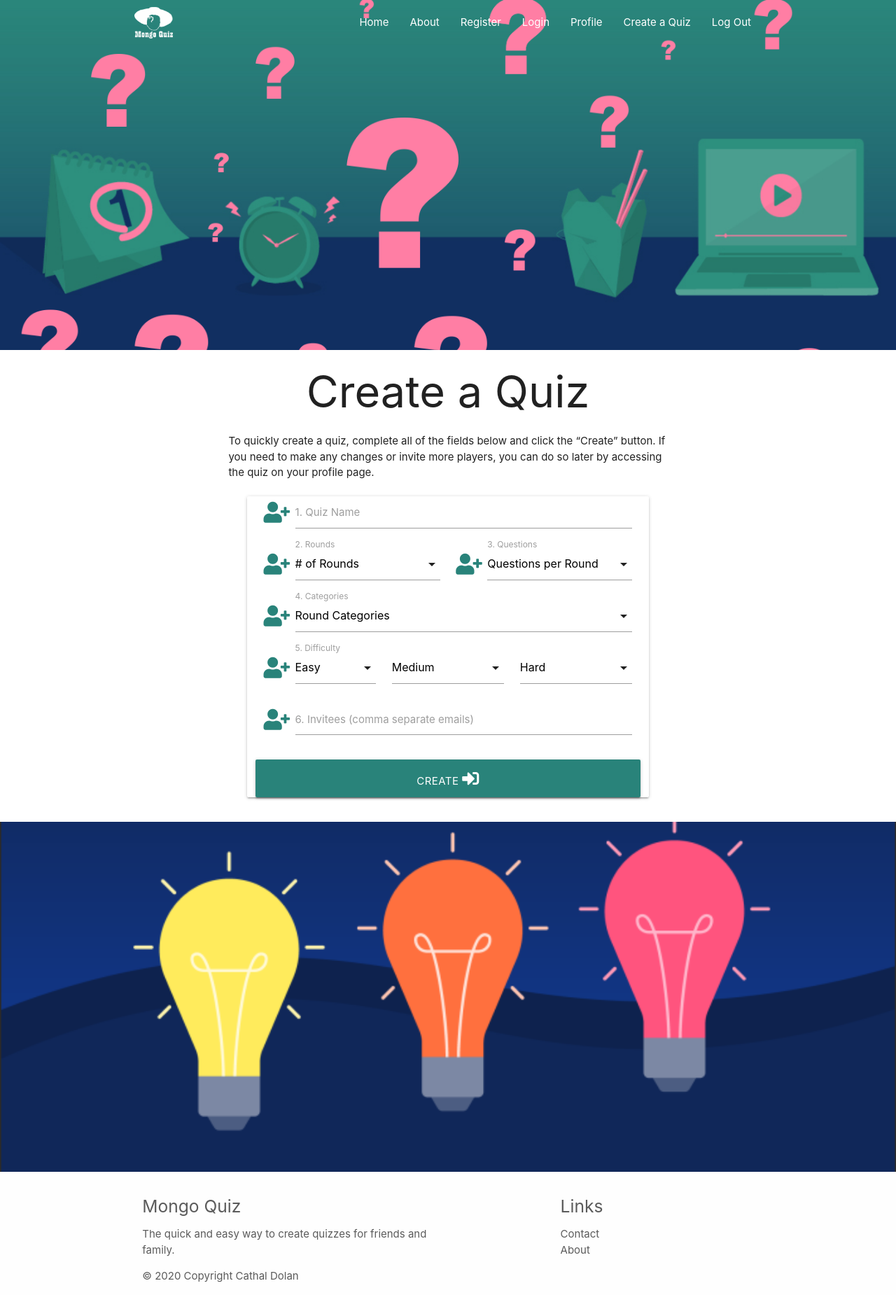
After one commit to CathalDolan/mongo-quiz, a Flask app: page /create in a window 1280 px wide. The commit adds this page. Shown: the whole page at 70% size. Run offline with Flask 2, Linux system fonts and the light colour scheme; some libraries are stand-ins or nearby versions.

Commit message:
Create a Quiz page created

```diff
--- a/app.py
+++ b/app.py
@@ -21,6 +21,11 @@ mongo = PyMongo(app)
 @app.route("/home")
 def home():
     return render_template("home.html")
+
+
+@app.route("/about")
+def about():
+    return render_template("about.html")
 
 
 @app.route("/register", methods=["GET", "POST"])
@@ -100,6 +105,12 @@ def profile(username):
         {"username": session["user"]})["username"]
     return render_template("profile.html", username=username)
 
+
+@app.route("/create")
+def create():
+    return render_template("create.html")
+
+
 if __name__ == "__main__":
     app.run(host=os.environ.get("IP"),
             port=int(os.environ.get("PORT")),
--- a/static/css/style.css
+++ b/static/css/style.css
@@ -49,7 +49,6 @@
 
 .input-row {
     margin: 0;
-
 }
 
 .input-field {
--- a/static/js/script.js
+++ b/static/js/script.js
@@ -1,4 +1,5 @@
 $(document).ready(function(){
     $('.sidenav').sidenav();
     $('.tabs').tabs();
+    $('select').formSelect();
 });
--- a/templates/base.html
+++ b/templates/base.html
@@ -27,11 +27,11 @@
                     <a href="{{ url_for('home') }}" data-target="mobile-demo" class="sidenav-trigger right"><i class="fas fa-bars"></i></a>
                     <ul id="nav-mobile" class="right hide-on-med-and-down">
                         <li><a href="{{ url_for('home') }}">Home</a></li>
-                        <li><a href="#">About</a></li>
+                        <li><a href="{{ url_for('about') }}">About</a></li>
                         <li><a href="{{ url_for('register') }}">Register</a></li>
                         <li><a href="{{ url_for('login') }}">Login</a></li>
                         <li><a href="{{ url_for('profile', username=session['user']) }}">Profile</a></li>
-                        <li><a href="#">Create a Quiz</a></li>
+                        <li><a href="{{ url_for('create') }}">Create a Quiz</a></li>
                         <li><a href="#">Log Out</a></li>
                     </ul>
                 </div>
@@ -42,11 +42,11 @@
         <ul class="sidenav" id="mobile-demo">
             <li><a href="{{ url_for('home') }}" class="brand-logo"><img src="{{ url_for('static', filename='images/mongo_quiz_logo.png') }}" alt="Mongo Quiz Logo"/></a></li>
             <li><a href="{{ url_for('home') }}">Home</a></li>
-            <li><a href="#">About</a></li>
+            <li><a href="{{ url_for('about') }}">About</a></li>
             <li><a href="{{ url_for('register') }}">Register</a></li>
             <li><a href="{{ url_for('login') }}">Login</a></li>
             <li><a href="{{ url_for('profile', username=session['user']) }}">Profile</a></li>
-            <li><a href="#">Create a Quiz</a></li>
+            <li><a href="{{ url_for('create') }}">Create a Quiz</a></li>
             <li><a href="#">Log Out</a></li>
         </ul>
     </header>
--- /dev/null
+++ b/templates/create.html
@@ -0,0 +1,169 @@
+{% extends "base.html" %}
+{% block content %}
+
+    <div class="container">
+        <h1 class="center-align">Create a Quiz</h1>
+        <p>To quickly create a quiz, complete all of the fields below and click
+            the “Create” button. If you need to make any changes or invite more
+            players, you can do so later by accessing the quiz on your profile
+            page.</p>
+    </div>
+
+    <div class="row">
+        <form class="col s12 m8 offset-m2" method="POST" action="{{ url_for('register') }}">
+            <div class="card-panel">
+
+                <!-- 1. Quiz Name-->
+                <div class="row">
+                    <div class="input-field col s12">
+                        <i class="fas fa-user-plus prefix color-green"></i>
+                        <input id="quiz-name" name="quiz-name" type="text" minlength="5"
+                            maxlength="50" pattern="^[a-zA-Z0-9]{5,15}$" class="validate" required>
+                        <label for="quiz-name">1. Quiz Name</label>
+                    </div>
+                </div>
+
+                <!-- 2. Rounds -->
+                <div class="row">
+                    <div class="input-field col s6">
+                        <i class="fas fa-user-plus prefix color-green"></i>
+                        <select>
+                            <option value="" disabled selected># of Rounds</option>
+                            <option value="1">1</option>
+                            <option value="2">2</option>
+                            <option value="3">3</option>
+                            <option value="4">4</option>
+                            <option value="5">5</option>
+                            <option value="6">6</option>
+                            <option value="7">7</option>
+                            <option value="8">8</option>
+                            <option value="9">9</option>
+                            <option value="10">10</option>
+                        </select>
+                        <label for="rounds">2. Rounds</label>
+                    </div>
+
+                <!-- 3. Questions per Round-->
+                    <div class="input-field col s6">
+                        <i class="fas fa-user-plus prefix color-green"></i>
+                        <select>
+                            <option value="" disabled selected>Questions per Round</option>
+                            <option value="1">1</option>
+                            <option value="2">2</option>
+                            <option value="3">3</option>
+                            <option value="4">4</option>
+                            <option value="5">5</option>
+                            <option value="6">6</option>
+                            <option value="7">7</option>
+                            <option value="8">8</option>
+                            <option value="9">9</option>
+                            <option value="10">10</option>
+                        </select>
+                        <label for="rounds">3. Questions</label>
+                    </div>
+                </div>
+
+                <!-- 4. Categories -->
+                <div class="row">
+                    <div class="input-field col s12">
+                        <i class="fas fa-user-plus prefix color-green"></i>
+                        <select multiple>
+                            <option value="" disabled selected>Round Categories</option>
+                            <option value="1">Category 1</option>
+                            <option value="2">Category 2</option>
+                            <option value="3">Category 3</option>
+                            <option value="4">Category 4</option>
+                            <option value="5">Category 5</option>
+                            <option value="6">Category 6</option>
+                            <option value="7">Category 7</option>
+                            <option value="8">Category 8</option>
+                            <option value="9">Category 9</option>
+                            <option value="10">Category 10</option>
+                        </select>
+                        <label for="rounds">4. Categories</label>
+                    </div>
+                </div>
+
+                <!-- 5. Questions Difficulty -->
+                <div class="row">
+                    <div class="input-field col s6 m4">
+                        <i class="fas fa-user-plus prefix color-green"></i>
+                        <select>
+                            <option value="" disabled selected>Easy</option>
+                            <option value="1">1</option>
+                            <option value="2">2</option>
+                            <option value="3">3</option>
+                            <option value="4">4</option>
+                            <option value="5">5</option>
+                            <option value="6">6</option>
+                            <option value="7">7</option>
+                            <option value="8">8</option>
+                            <option value="9">9</option>
+                            <option value="10">10</option>
+                        </select>
+                        <label for="rounds">5. Difficulty</label>
+                    </div>
+                    <div class="input-field col s6 m4">
+                        <select>
+                            <option value="" disabled selected>Medium</option>
+                            <option value="1">1</option>
+                            <option value="2">2</option>
+                            <option value="3">3</option>
+                            <option value="4">4</option>
+                            <option value="5">5</option>
+                            <option value="6">6</option>
+                            <option value="7">7</option>
+                            <option value="8">8</option>
+                            <option value="9">9</option>
+                            <option value="10">10</option>
+                        </select>
+                    </div>
+                    <div class="input-field col s12 m4">
+                        <select>
+                            <option value="" disabled selected>Hard</option>
+                            <option value="1">1</option>
+                            <option value="2">2</option>
+                            <option value="3">3</option>
+                            <option value="4">4</option>
+                            <option value="5">5</option>
+                            <option value="6">6</option>
+                            <option value="7">7</option>
+                            <option value="8">8</option>
+                            <option value="9">9</option>
+                            <option value="10">10</option>
+                        </select>
+                    </div>
+                </div>
+
+                <!-- 6. Invitees -->
+                <div class="row">
+                    <div class="input-field col s12">
+                        <i class="fas fa-user-plus prefix color-green"></i>
+                        <textarea id="textarea1" class="materialize-textarea"></textarea>
+                        <label for="textarea1">6. Invitees (comma separate emails)</label>
+                    </div>
+                </div>
+
+                <!-- Register Button-->
+                <div class="row input-row">
+                    <button class="submit col s12 btn-large bg-color-green text-shadow">
+                        Create <i class="fas fa fa-sign-in-alt"></i>
+                    </button>
+                </div>
+
+            </div>
+        </form>
+    </div>
+
+
+{% endblock %}
+
+{% block parallax2 %}
+
+    <div class="parallax-container">
+        <div class="parallax">
+            <img src="{{ url_for('static', filename='images/three_lightbulbs.png') }}" alt="Quiz Light Bulbs" class="responsive-img">
+        </div>
+    </div>
+
+{% endblock %}
```
Also changed, not shown: templates/about.html (added, +44 -0 lines), templates/home.html (+10 -4 lines), static/images/pink_Q_mark.png, static/images/pink_Q_mark1.png (added), static/images/three_lightbulbs.png, static/images/three_lightbulbs1.png (added).
